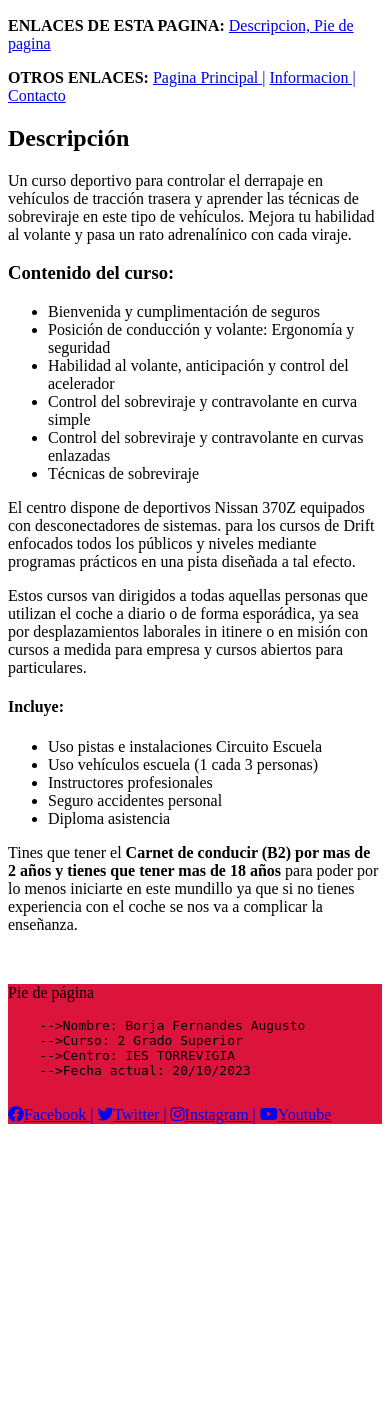
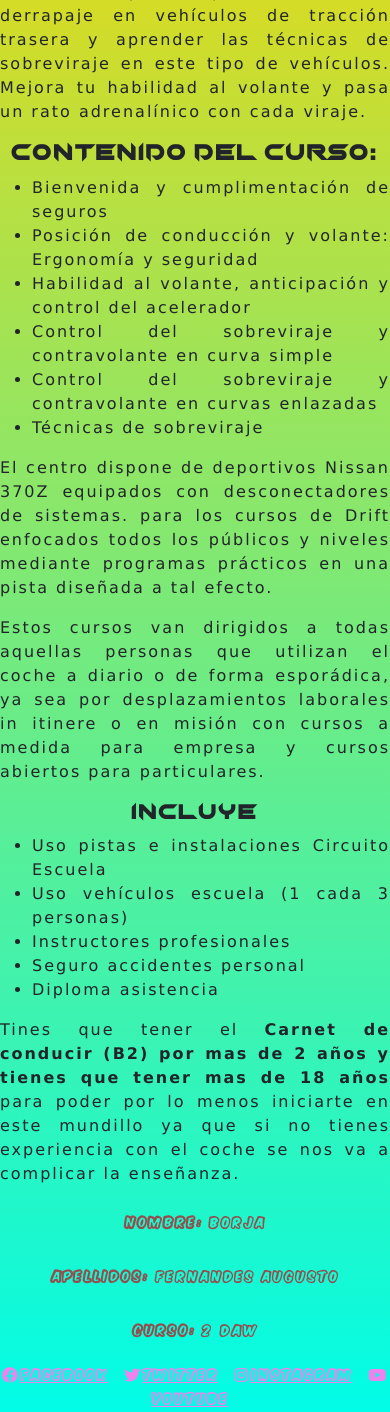
Before and after one commit to borjafernandes/Proyecto-Grado, a PHP site: page /Estudios.html in a window 390 px wide. Shown: the part 280-1692 px from the top of the page. Before the commit the page ends 1404 px from the top, so only its background shows below. Run offline with PHP 8.4, Linux system fonts and the light colour scheme.

Commit message:
haciendo algunas paginas mas responsive para moviles y algunos cambios varios

```diff
--- a/CSS/contactoCSS.css
+++ b/CSS/contactoCSS.css
@@ -93,3 +93,7 @@
 #formulario button:hover {
     background-color: rgb(255, 255,255, 0.5);
 }
+
+#boton-destacado{
+    background-color: #24303c;
+}
--- a/CSS/estudiosCSS.css
+++ b/CSS/estudiosCSS.css
@@ -0,0 +1,120 @@
+*{
+    margin: 0;
+    padding: 0;
+}
+
+@font-face {
+    font-family: 'Chopsic';
+    src: url(../Fuentes_Letras/Chopsic.otf) format('truetype');
+}
+
+@font-face {
+    font-family: 'Signs';
+    src: url(../Fuentes_Letras/American\ Signs.otf) format('truetype');
+}
+
+#titulo-y-boton {
+    display: flex;
+    flex-direction: column;
+    align-items: center;
+}
+
+#imagen{
+    text-align: center;
+}
+
+#imagencentro{
+    border-radius: 20px;
+}
+
+img {
+    width: 90%;
+    height: auto;
+    margin-top: 20px;
+    margin-bottom: 20px;
+    margin-left: 30px;
+}
+
+h1,h2,h3,h4{
+    text-align: center;
+    font-family: 'Chopsic';
+}
+
+#barraNavegacion nav{
+    font-family: Courier 1.4em silver;
+    display: flex;
+    align-items: center;
+    padding: 10px 0;
+    justify-content: space-around;
+    font-family: 'Signs';
+}
+
+.contenidos a{
+    text-decoration: none;
+}
+
+.contenidos a:hover{
+    text-shadow: 2px 2px 4px rgb(255, 0, 0);
+}
+
+#submenu {
+    display: none;
+    position: absolute;
+    background: linear-gradient(to bottom, rgb(255, 217, 0), rgb(1, 252, 177));
+    box-shadow: 0 2px 5px rgba(0, 0, 0, 0.2);
+    z-index: 1;
+    padding: 5px;
+}
+
+#submenu a:hover{
+    color: white;
+}
+
+#videos:hover #submenu {
+    display: block;
+}
+
+#caja-contenido{
+    background: linear-gradient(to bottom, rgb(255, 213, 0), rgb(1, 252, 231));
+    text-align: justify;
+    font-family: Verdana, Geneva, Tahoma, sans-serif;
+    letter-spacing: 2px;
+}
+
+#mostrarImagen{
+    margin: 15px;
+    background-color: blue;
+    color: white;
+    border: 2px solid;
+    padding: 6px;
+    border-radius: 15px;
+}
+
+#mostrarImagen:hover{
+    background-color:  crimson;
+    color: white;
+}
+
+#cabezera{
+    margin-bottom: 10px;
+}
+
+#footer{
+    font-family: 'Signs';
+    text-align: center;
+}
+
+#pie p{
+    margin: 10px;
+    padding: 10px;
+    color: rgb(148, 78, 78);
+}
+
+#footer a{
+    margin-right: 10px;
+    color: violet;
+}
+
+#footer a:visited{
+    color: rgb(142, 54, 241);
+}
--- a/CSS/informacionCSS.css
+++ b/CSS/informacionCSS.css
@@ -63,9 +63,8 @@
     margin-bottom: 20px;
 }
 
-#cabezera a{
-    margin-left: 10px;
-    text-decoration: none;
+#boton-destacado {
+    background-color: blue;
 }
 
 a:hover{
--- a/CSS/motoSport.css
+++ b/CSS/motoSport.css
@@ -29,3 +29,7 @@
     transition: 1s;
     transform: scale(1.1);
 }
+
+#boton-destacado{
+    background-color: blueviolet;
+}
--- a/Contacto.php
+++ b/Contacto.php
@@ -16,7 +16,7 @@
           <h1>Contacta Con Nosotros</h1>
           <nav class="navbar navbar-dark fixed-top">
               <div class="container-fluid">
-                <button class="navbar-toggler boton-destacado" type="button" data-bs-toggle="offcanvas" data-bs-target="#offcanvasDarkNavbar" aria-controls="offcanvasDarkNavbar" aria-label="Toggle navigation">
+                <button class="navbar-toggler" id="boton-destacado" type="button" data-bs-toggle="offcanvas" data-bs-target="#offcanvasDarkNavbar" aria-controls="offcanvasDarkNavbar" aria-label="Toggle navigation">
                   <span class="navbar-toggler-icon"></span>
                 </button>
                 <div class="offcanvas offcanvas-start text-bg-dark" tabindex="-1" id="offcanvasDarkNavbar" aria-labelledby="offcanvasDarkNavbarLabel">
--- a/Estudios.html
+++ b/Estudios.html
@@ -5,27 +5,65 @@
     <meta name="viewport" content="width=device-width, initial-scale=1.0">
     <link rel="stylesheet" href="https://cdnjs.cloudflare.com/ajax/libs/font-awesome/5.15.3/css/all.min.css">
     <link rel="stylesheet" href="CSS/estudiosCSS.css">
-    <title>Estudios</title>
+    <link href="https://cdn.jsdelivr.net/npm/bootstrap@5.3.0/dist/css/bootstrap.min.css" rel="stylesheet"> <!--enlace para que
+    funione todo lo de boostrap-->
+    <title>Requerimientos Previos</title>
 </head>
 <body>
+
+    <div id="caja-contenido">
+
+        <div id="cabezera">
+
             <header>
-        <h1>Lo que tines que saber para iniciarte.</h1>
-        <img src="../Recursos/Imagenes/drift3.jpg" style="max-width: 57%" alt="No funciona la imagen">
+
+                <div id="titulo-y-boton">
+                    <h1>Conocimientos Necesarios</h1>
+                    <button id="mostrarImagen">Mostrar/Esconder Imagen</button>
+                </div>
+
                 <nav>
-            <p><strong>ENLACES DE ESTA PAGINA: </strong>
-            <a href="#estudios">Descripcion, </a>
-            <a href="#pie">Pie de pagina</a>
-            </p>
-            <p><strong>OTROS ENLACES: </strong>
-                <span><a href="PaginaPrincipal.html">Pagina Principal |</a></span>
-                <span><a href="Informacion.html" target="_parent">Informacion |</a></span>
-                <span><a href="Contacto.html" target="_parent">Contacto</a></span>
-            </p>
+                    <div id="barraNavegacion">
+                        <nav>
+
+                            <div class="contenidos" id="videos">
+                                <a href="#">Contenido</a>
+                                <div id="submenu">
+                                    <p><a href="#cabezera">Titulo</a></p>
+                                    <p><a href="#estudios">Datos</a></p>
+                                    <p><a href="#footer">Footer</a></p>
+                                </div>
+                            </div>
+
+                            <div class="contenidos" id="videos">
+                                <a href="#">Mas sobre Nosotros</a>
+                                <div id="submenu">
+                                    <p><a href="Horario.html">Horario</a></p>
+                                    <p><a href="Informacion.html">Informacion</a></p>
+                                    <p><a href="PaginaPrincipal.html">Pagina Principal</a></p>
+                                    <p><a href="Contacto.php">Contacto</a></p>
+                                </div>
+                            </div>
+
+                            <div class="contenidos" id="videos">
+                                <a href="#">Especiales</a>
+                                <div id="submenu">
+                                    <p><a href="MotosSport.html">Motos</a></p>
+                                </div>
+                            </div>
+
+                        </nav>
+                    </div>
+
                 </nav>
             </header>
 
+        </div>
+
+        <div id="contenido">
+
             <article id="estudios">
-        <h2>Descripción</h2>
+                <h2>Descripcion</h2>
                 <p>Un curso deportivo para controlar el derrapaje en vehículos de tracción trasera y aprender las técnicas de sobreviraje en este tipo de vehículos.
                     Mejora tu habilidad al volante y pasa un rato adrenalínico con cada viraje.</p>
                     <h3>Contenido del curso:</h3>
@@ -45,7 +83,12 @@
                         Estos cursos van dirigidos a todas aquellas personas que utilizan el coche a diario o de forma esporádica, ya sea por desplazamientos laborales
                         in itinere o en misión con cursos a medida para empresa y cursos abiertos para particulares.
                     </p>
-            <h4>Incluye:</h4>
+
+                    <div id="imagen">
+                        <img src="./Recursos/Imagenes-coches/especialcar8.jpg" alt="No funciona la imagen" id="imagencentro">
+                    </div>
+
+                    <h4>Incluye</h4>
                     <ul>
                         <li>Uso pistas e instalaciones Circuito Escuela</li>
                         <li>Uso vehículos escuela (1 cada 3 personas)</li>
@@ -57,21 +100,26 @@
                     <p>Tines que tener el <strong>Carnet de conducir (B2) por mas de 2 años y tienes que tener mas de 18 años</strong> para poder por lo menos
                     iniciarte en este mundillo ya que si no tienes experiencia con el coche se nos va a complicar la enseñanza.</p>
             </article>
-    <br>
 
-    <footer id="pie" style="background-color: crimson;">
-    <p>Pie de página</p>
-    <pre>
-    -->Nombre: Borja Fernandes Augusto
-    -->Curso: 2 Grado Superior
-    -->Centro: IES TORREVIGIA
-    -->Fecha actual: 20/10/2023
-    </pre>
-    <a href="https://www.facebook.com" target="_blank"><i class="fab fa-facebook"></i>Facebook |</a>
-    <a href="https://twitter.com" target="_blank"><i class="fab fa-twitter"></i>Twitter |</a>
-    <a href="https://www.instagram.com" target="_blank"><i class="fab fa-instagram"></i>Instagram |</a>
+        </div>
+
+        <div id="footer">
+            <footer id="pie">
+
+                <p><strong>Nombre: </strong>Borja</p>
+                <P><strong>Apellidos: </strong>Fernandes Augusto</P>
+                <p><strong>Curso: </strong>2ºDAW</p>
+
+            </footer>
+            <a href="https://www.facebook.com" target="_blank"><i class="fab fa-facebook"></i>Facebook</a>
+            <a href="https://twitter.com" target="_blank"><i class="fab fa-twitter"></i>Twitter</a>
+            <a href="https://www.instagram.com" target="_blank"><i class="fab fa-instagram"></i>Instagram</a>
             <a href="https://www.youtube.com" target="_blank"><i class="fab fa-youtube"></i>Youtube</a>
-    </footer>
+        </div>
 
+    </div>
+
+    <script src="./JavaScript/mostrarImagen.js"></script>
+    <script src="https://cdn.jsdelivr.net/npm/bootstrap@5.3.0/dist/js/bootstrap.bundle.min.js"></script> <!-- este script es de boostrap -->
 </body>
 </html>
--- a/Informacion.html
+++ b/Informacion.html
@@ -16,7 +16,7 @@
 
           <nav class="navbar navbar-dark fixed-top">
               <div class="container-fluid">
-                  <button class="navbar-toggler boton-destacado" type="button" data-bs-toggle="offcanvas" data-bs-target="#offcanvasDarkNavbar" aria-controls="offcanvasDarkNavbar" aria-label="Toggle navigation">
+                <button class="navbar-toggler" id="boton-destacado" type="button" data-bs-toggle="offcanvas" data-bs-target="#offcanvasDarkNavbar" aria-controls="offcanvasDarkNavbar" aria-label="Toggle navigation">
                   <span class="navbar-toggler-icon"></span>
                 </button>
                 <div class="offcanvas offcanvas-start text-bg-dark" tabindex="-1" id="offcanvasDarkNavbar" aria-labelledby="offcanvasDarkNavbarLabel">
@@ -28,7 +28,7 @@
                   <div class="offcanvas-body">
                     <ul class="navbar-nav justify-content-end flex-grow-1 pe-3">
                       <li class="nav-item dropdown">
-                          <a class="nav-link dropdown-toggle" href="#" role="button" data-bs-toggle="dropdown" aria-expanded="false">
+                        <a class="nav-link dropdown-toggle" role="button" data-bs-toggle="dropdown" aria-expanded="false">
                           Sobre Nosotros
                         </a>
                         <ul class="dropdown-menu dropdown-menu-dark">
@@ -122,7 +122,6 @@
           <p><strong>Nombre: </strong>Borja</p>
           <P><strong>Apellidos: </strong>Fernandes Augusto</P>
           <p><strong>Curso: </strong>2ºDAW</p>
-            <p><strong>Centro: </strong>IES TORREVIGIA</p>
 
         </footer>
         <a href="https://www.facebook.com" target="_blank"><i class="fab fa-facebook"></i>Facebook</a>
--- a/MotosSport.html
+++ b/MotosSport.html
@@ -14,7 +14,7 @@
 
     <nav class="navbar navbar-dark fixed-top">
         <div class="container-fluid">
-          <button class="navbar-toggler boton-destacado" type="button" data-bs-toggle="offcanvas" data-bs-target="#offcanvasDarkNavbar" aria-controls="offcanvasDarkNavbar" aria-label="Toggle navigation">
+          <button class="navbar-toggler" id="boton-destacado" type="button" data-bs-toggle="offcanvas" data-bs-target="#offcanvasDarkNavbar" aria-controls="offcanvasDarkNavbar" aria-label="Toggle navigation">
             <span class="navbar-toggler-icon"></span>
           </button>
           <div class="offcanvas offcanvas-start text-bg-dark" tabindex="-1" id="offcanvasDarkNavbar" aria-labelledby="offcanvasDarkNavbarLabel">
--- a/PHP/resultadoContacto.php
+++ b/PHP/resultadoContacto.php
@@ -14,7 +14,7 @@
         $nombre = isset($_POST["nombre"]) ? $_POST["nombre"] : "No has introducido tu Nombre";
         $apellidos = isset($_POST["apellidos"]) ? $_POST["apellidos"] : "No has introducido tus apellidos";
         $email = isset($_POST["email"]) ? $_POST["email"] : "No has introducido tu Email";
-        $fecha = isset($_POST["fecha"]) ? $_POST["fecha"] : "grgdfsdd";
+        $fecha = isset($_POST["fecha"]) ? $_POST["fecha"] : "";
 
         echo "<h2>Resultados del Contacto</h2>";
         echo "<table>";
```
Also changed, not shown: CSS/principalCSS.css (+46 -76 lines), JavaScript/mostrarImagen.js (added, +14 -0 lines), JuegoJS.html (+8 -4 lines), PaginaPrincipal.html (+3 -37 lines). Lines whose indentation alone changed are shown as unchanged.
